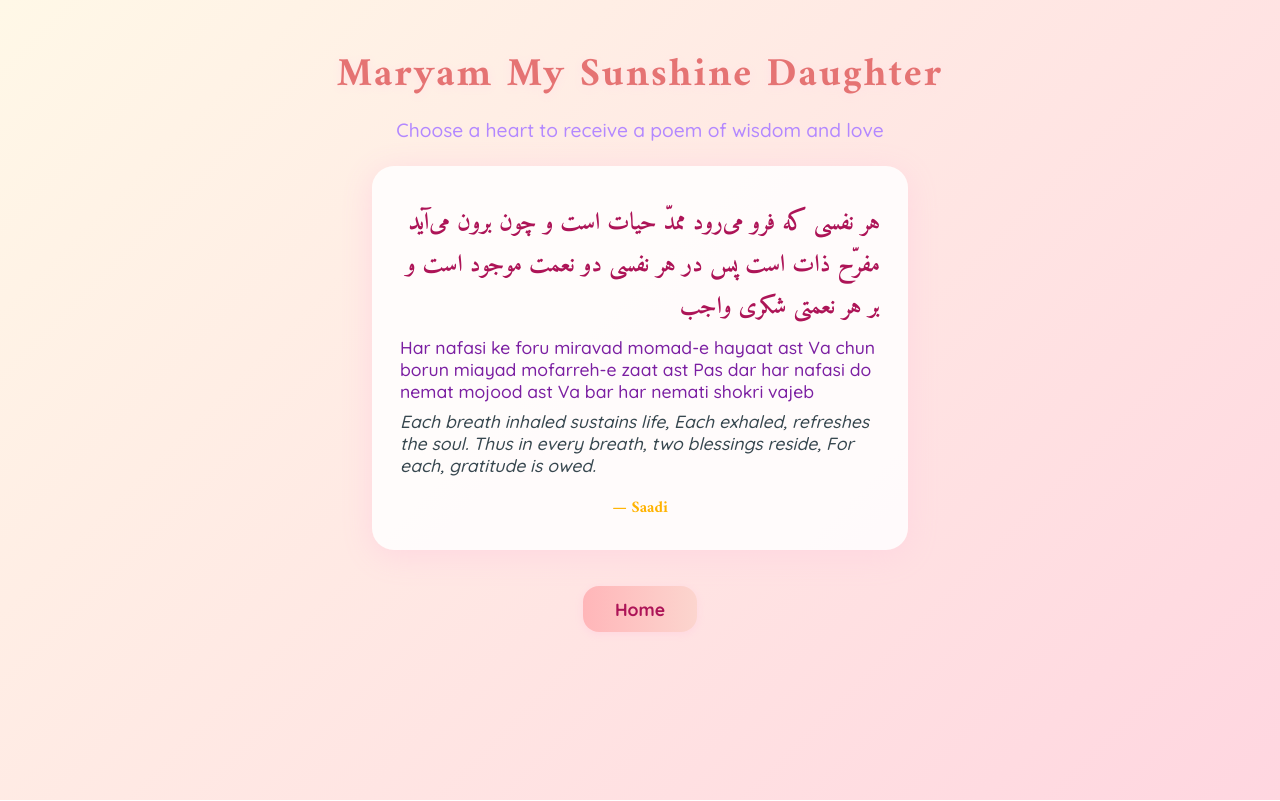
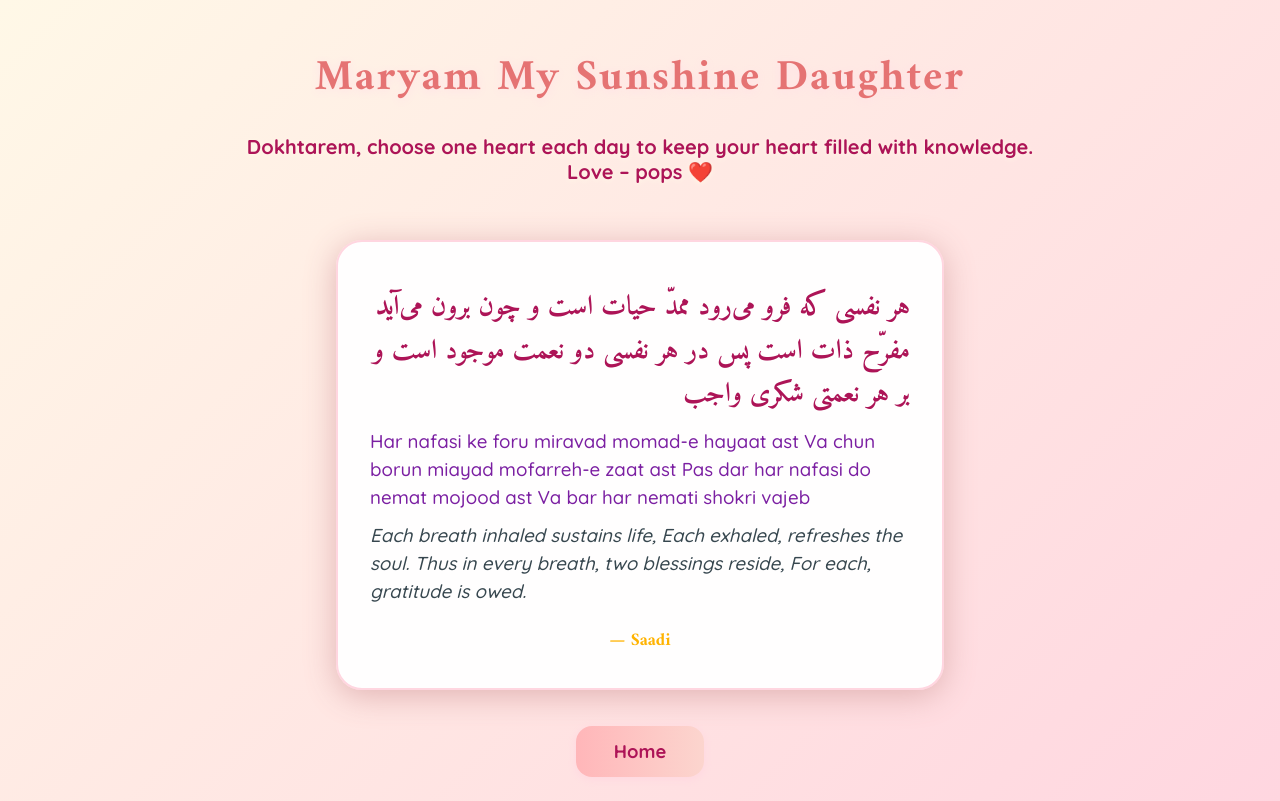
Before and after one commit to nycsal/Poems, a plain HTML site: page index.html in a window 1280 px wide. Both pictures are taken after a click on the button "Gratitude". Drawn offline with Linux system fonts and the light colour scheme.

Commit message:
Update index.html

```diff
--- a/index.html
+++ b/index.html
@@ -23,39 +23,49 @@
     }
     .brand-title {
       font-family: 'Amiri', serif;
-      font-size: 2.5em;
+      font-size: 2.7em;
       color: #e57373;
       letter-spacing: 2px;
       text-shadow: 0 2px 10px #ffe0e6;
     }
     .subtitle {
-      font-size: 1.2em;
+      font-size: 1.25em;
       color: #b388ff;
       margin-top: 8px;
       margin-bottom: 0;
     }
+    .greeting {
+      font-size: 1.25em;
+      color: #ad1457;
+      margin-bottom: 32px;
+      margin-top: 18px;
+      font-family: 'Quicksand', sans-serif;
+      font-weight: bold;
+      text-shadow: 0 1px 5px #fff8e7;
+    }
     .hearts-container {
       display: flex;
       justify-content: center;
-      gap: 32px;
-      margin-bottom: 40px;
+      gap: 40px;
+      margin-bottom: 50px;
       flex-wrap: wrap;
     }
     .heart-btn {
-      width: 110px;
-      height: 110px;
+      width: 130px;
+      height: 130px;
       background: none;
       border: none;
       cursor: pointer;
       outline: none;
       position: relative;
       transition: transform 0.1s;
+      margin-bottom: 10px;
     }
     .heart-svg {
       width: 100%;
       height: 100%;
       display: block;
-      filter: drop-shadow(0 4px 8px #ffd6e0);
+      filter: drop-shadow(0 4px 12px #ffd6e0);
     }
     .heart-label {
       position: absolute;
@@ -64,28 +74,30 @@
       left: 50%;
       transform: translate(-50%, -50%);
       font-family: 'Quicksand', sans-serif;
-      font-size: 1em;
+      font-size: 1.15em;
       font-weight: bold;
       color: #fff;
       text-shadow: 0 2px 8px #c2185b;
       letter-spacing: 1px;
       pointer-events: none;
+      white-space: pre-line;
     }
     .heart-btn:active {
       transform: scale(0.95);
     }
     .poem-canvas {
-      background: rgba(255, 255, 255, 0.85);
-      border-radius: 22px;
-      box-shadow: 0 6px 32px #ffd6e0;
-      padding: 36px 28px 28px 28px;
-      max-width: 480px;
+      background: rgba(255, 255, 255, 0.96);
+      border-radius: 26px;
+      box-shadow: 0 6px 32px #e1b3b3;
+      padding: 44px 32px 32px 32px;
+      max-width: 540px;
       margin: 0 auto;
       margin-bottom: 36px;
       display: none;
       flex-direction: column;
       align-items: center;
       animation: fadeIn 0.5s;
+      border: 2px solid #ffd6e0;
     }
     @keyframes fadeIn {
       from { opacity: 0; transform: translateY(30px);}
@@ -93,31 +105,34 @@
     }
     .poem-farsi {
       font-family: 'Amiri', serif;
-      font-size: 1.5em;
+      font-size: 1.7em;
       color: #ad1457;
-      margin-bottom: 8px;
+      margin-bottom: 10px;
       text-align: right;
       direction: rtl;
+      line-height: 1.6;
     }
     .poem-phonetic {
       font-family: 'Quicksand', sans-serif;
-      font-size: 1.1em;
+      font-size: 1.17em;
       color: #7b1fa2;
-      margin-bottom: 8px;
+      margin-bottom: 10px;
       text-align: left;
+      line-height: 1.5;
     }
     .poem-translation {
       font-family: 'Quicksand', sans-serif;
-      font-size: 1.1em;
+      font-size: 1.17em;
       color: #37474f;
-      margin-bottom: 8px;
+      margin-bottom: 10px;
       text-align: left;
       font-style: italic;
+      line-height: 1.5;
     }
     .poem-author {
       font-family: 'Amiri', serif;
       color: #ffb300;
-      font-size: 1em;
+      font-size: 1.1em;
       margin-top: 10px;
       text-align: left;
     }
@@ -129,10 +144,10 @@
       color: #ad1457;
       border: none;
       border-radius: 16px;
-      font-size: 1.1em;
+      font-size: 1.15em;
       font-family: 'Quicksand', sans-serif;
       font-weight: bold;
-      padding: 12px 32px;
+      padding: 14px 38px;
       cursor: pointer;
       box-shadow: 0 2px 8px #ffd6e0;
       transition: background 0.2s;
@@ -142,14 +157,20 @@
     }
     @media (max-width: 700px) {
       .hearts-container {
-        gap: 16px;
+        gap: 18px;
       }
       .poem-canvas {
         padding: 18px 8px;
       }
       .heart-btn {
-        width: 80px;
-        height: 80px;
+        width: 92px;
+        height: 92px;
+      }
+      .brand-title {
+        font-size: 1.6em;
+      }
+      .greeting {
+        font-size: 1em;
       }
     }
   </style>
@@ -157,7 +178,10 @@
 <body>
   <header>
     <div class="brand-title">Maryam My Sunshine Daughter</div>
-    <div class="subtitle">Choose a heart to receive a poem of wisdom and love</div>
+    <div class="greeting">
+      Dokhtarem, choose one heart each day to keep your heart filled with knowledge.<br>
+      Love – pops ❤️
+    </div>
   </header>
 
   <div class="hearts-container" id="hearts">
@@ -194,7 +218,7 @@
         ]
       },
       {
-        label: "Aware",
+        label: "Awareness",
         color: "#fcd5ce",
         poems: [
           {
```
